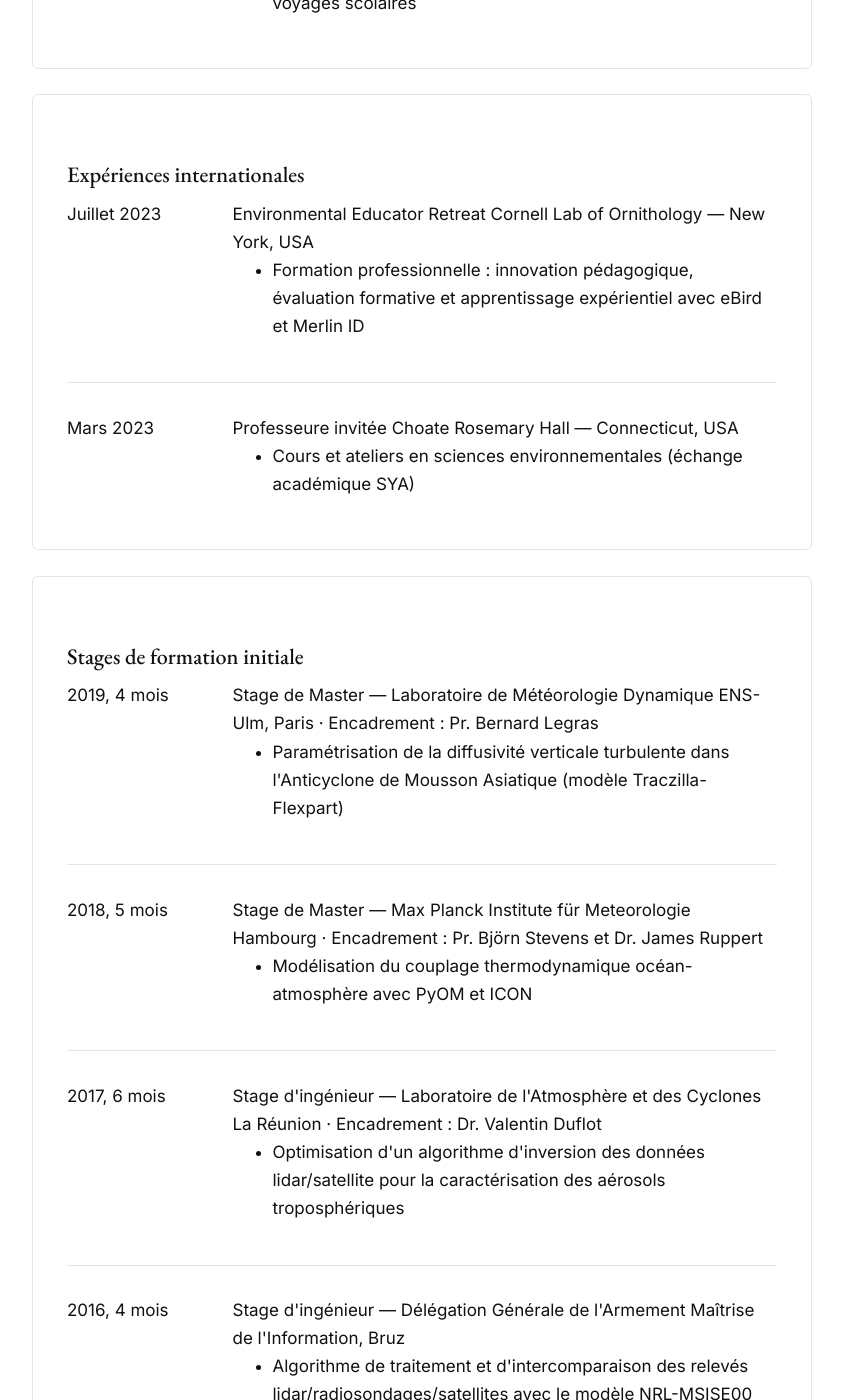
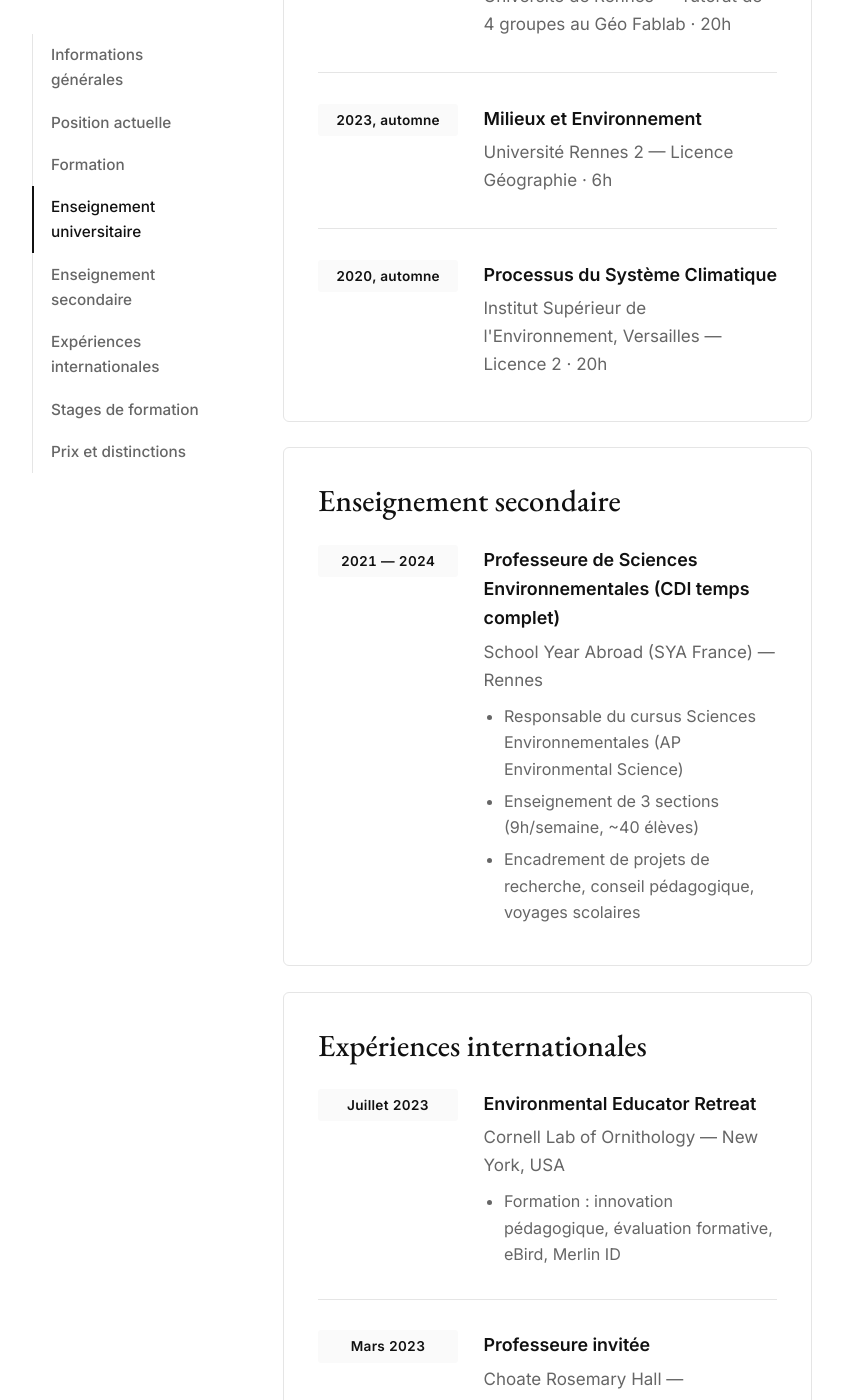
Before and after one commit to marieleapouliquen/marieleapouliquen.github.io, a Jekyll site: the page built from _pages/cv.md, in a window 1280 px wide and 1400 px high, scrolled down 2453 px. Shown: the whole window, without its empty margins (218-1061 px from the left). Built offline with Jekyll 4.4.1, drawn with Linux system fonts in a browser that asks for light colours; some of the changed text lies outside the part shown.

Commit message:
Update cv.md

```diff
--- a/_pages/cv.md
+++ b/_pages/cv.md
@@ -1,245 +1,255 @@
 ---
 layout: default
 permalink: /cv/
-title: CV
-description: Curriculum vitae de Marie-Léa Pouliquen
+title: ""
+description: Curriculum vitae
+body_class: page-cv
 ---
 
-<div class="cv-section">
-<h3>Informations générales</h3>
+<div class="cv-layout">
 
-<div class="cv-entry">
-  <div class="cv-date">Nom complet</div>
-  <div class="cv-content">Marie-Léa Pouliquen</div>
+<aside class="cv-toc">
+  <ul class="cv-toc-list">
+    <li><a href="#general">Informations générales</a></li>
+    <li><a href="#position">Position actuelle</a></li>
+    <li><a href="#formation">Formation</a></li>
+    <li><a href="#enseignement-sup">Enseignement universitaire</a></li>
+    <li><a href="#enseignement-sec">Enseignement secondaire</a></li>
+    <li><a href="#international">Expériences internationales</a></li>
+    <li><a href="#stages">Stages de formation</a></li>
+    <li><a href="#distinctions">Prix et distinctions</a></li>
+  </ul>
+</aside>
+
+<div class="cv-main">
+
+<div class="cv-header">
+  <div class="cv-header-text">
+    <h1>CV</h1>
+    <p style="color: var(--color-muted); margin: 0;">Version PDF complète disponible sur demande.</p>
+  </div>
+  <a href="mailto:marie-lea.pouliquen@univ-rennes.fr" class="cv-pdf-button">📧 Me contacter</a>
 </div>
 
+<section class="cv-section" id="general">
+<h2>Informations générales</h2>
+<dl class="cv-info-grid">
+  <dt>Nom</dt><dd>Marie-Léa Pouliquen</dd>
+  <dt>Disciplines</dt><dd>Sociologie de l'environnement · Sciences du climat et de l'atmosphère · Éducation aux enjeux écologiques</dd>
+  <dt>Langues</dt><dd>Français (langue maternelle), Anglais (courant)</dd>
+  <dt>Informatique</dt><dd>Python · R · Matlab · GitHub · LaTeX · Canvas LMS · WordPress</dd>
+</dl>
+</section>
+
+<section class="cv-section" id="position">
+<h2>Position actuelle</h2>
 <div class="cv-entry">
-  <div class="cv-date">Disciplines</div>
-  <div class="cv-content">Sociologie de l'environnement · Sciences du climat et de l'atmosphère · Éducation aux enjeux écologiques</div>
-</div>
-
-<div class="cv-entry">
-  <div class="cv-date">Langues</div>
-  <div class="cv-content">Français (langue maternelle) · Anglais (courant)</div>
-</div>
-
-<div class="cv-entry">
-  <div class="cv-date">Informatique</div>
-  <div class="cv-content">Python · R · Matlab · GitHub · LaTeX · Canvas LMS · WordPress</div>
-</div>
-
-</div>
-
-<div class="cv-section">
-<h3>Position actuelle</h3>
-
-<div class="cv-entry">
-  <div class="cv-date">2024 – aujourd'hui</div>
-  <div class="cv-content">
-    <span class="cv-title">Doctorante-ingénieure en Sociologie de l'Environnement et Géosciences</span>
-    <span class="cv-place">CNRS · Géosciences Rennes (UMR 6118) × Espaces et Sociétés (UMR 6590) · Université Rennes 2</span>
+  <span class="cv-entry-date">2024 — auj.</span>
+  <div class="cv-entry-content">
+    <span class="cv-entry-title">Doctorante-ingénieure en Sociologie de l'Environnement et Géosciences</span>
+    <span class="cv-entry-place">CNRS · Géosciences Rennes (UMR 6118) × Espaces et Sociétés (UMR 6590) · Université Rennes 2</span>
     <ul>
       <li>École Doctorale Espaces, Sociétés, Civilisations</li>
       <li>Co-encadrement : V. Van Tilbeurgh, L. Longuevergne, G. Barragan-Jason</li>
     </ul>
   </div>
 </div>
+</section>
 
-</div>
-
-<div class="cv-section">
-<h3>Formation</h3>
-
+<section class="cv-section" id="formation">
+<h2>Formation</h2>
 <div class="cv-entry">
-  <div class="cv-date">2017 – 2020</div>
-  <div class="cv-content">
-    <span class="cv-title">Normalienne en Géosciences et Environnement</span>
-    <span class="cv-place">École Normale Supérieure (Ulm), Paris</span>
+  <span class="cv-entry-date">2017 — 2020</span>
+  <div class="cv-entry-content">
+    <span class="cv-entry-title">Normalienne en Géosciences et Environnement</span>
+    <span class="cv-entry-place">École Normale Supérieure (Ulm), Paris</span>
     <ul>
-      <li>Majeure Géosciences — Master Recherche en Sciences de l'Océan, de l'Atmosphère et du Climat</li>
+      <li>Majeure Géosciences — Master Recherche Sciences de l'Océan, de l'Atmosphère et du Climat</li>
       <li>Mineure Environnement et Société — CERES</li>
     </ul>
   </div>
 </div>
-
 <div class="cv-entry">
-  <div class="cv-date">2014 – 2017</div>
-  <div class="cv-content">
-    <span class="cv-title">Ingénieure généraliste</span>
-    <span class="cv-place">École des Mines de Douai</span>
+  <span class="cv-entry-date">2014 — 2017</span>
+  <div class="cv-entry-content">
+    <span class="cv-entry-title">Ingénieure généraliste</span>
+    <span class="cv-entry-place">École des Mines de Douai</span>
     <ul>
       <li>Spécialité Génie de l'Environnement et des Risques Industriels</li>
     </ul>
   </div>
 </div>
-
 <div class="cv-entry">
-  <div class="cv-date">2012 – 2014</div>
-  <div class="cv-content">
-    <span class="cv-title">CPGE Mathématiques-Physique (MPSI/MP)</span>
-    <span class="cv-place">Lycée Lakanal, Sceaux</span>
+  <span class="cv-entry-date">2012 — 2014</span>
+  <div class="cv-entry-content">
+    <span class="cv-entry-title">CPGE Mathématiques-Physique (MPSI/MP)</span>
+    <span class="cv-entry-place">Lycée Lakanal, Sceaux</span>
   </div>
 </div>
+</section>
 
-</div>
-
-<div class="cv-section">
-<h3>Enseignement universitaire</h3>
-
+<section class="cv-section" id="enseignement-sup">
+<h2>Enseignement universitaire</h2>
 <div class="cv-entry">
-  <div class="cv-date">2026, hiver</div>
-  <div class="cv-content">
-    <span class="cv-title">Dynamique des Enveloppes Fluides (Géophysique)</span>
-    <span class="cv-place">Université de Rennes — Licence physique/chimie/sciences de la terre · 30h</span>
+  <span class="cv-entry-date">2026, hiver</span>
+  <div class="cv-entry-content">
+    <span class="cv-entry-title">Dynamique des Enveloppes Fluides (Géophysique)</span>
+    <span class="cv-entry-place">Université de Rennes — Licence STE/SVT/CPES · 30h</span>
   </div>
 </div>
-
 <div class="cv-entry">
-  <div class="cv-date">2025, automne</div>
-  <div class="cv-content">
-    <span class="cv-title">Challenge Transition Énergétique et Sociétale</span>
-    <span class="cv-place">Université de Rennes — Tutorat de 4 groupes au Géo Fablab · 20h</span>
+  <span class="cv-entry-date">2025, automne</span>
+  <div class="cv-entry-content">
+    <span class="cv-entry-title">Challenge Transition Énergétique et Sociétale</span>
+    <span class="cv-entry-place">Université de Rennes — Tutorat de 4 groupes au Géo Fablab · 20h</span>
   </div>
 </div>
-
 <div class="cv-entry">
-  <div class="cv-date">2023, automne</div>
-  <div class="cv-content">
-    <span class="cv-title">Milieux et Environnement</span>
-    <span class="cv-place">Université Rennes 2 — Licence Géographie · 6h</span>
+  <span class="cv-entry-date">2023, automne</span>
+  <div class="cv-entry-content">
+    <span class="cv-entry-title">Milieux et Environnement</span>
+    <span class="cv-entry-place">Université Rennes 2 — Licence Géographie · 6h</span>
   </div>
 </div>
-
 <div class="cv-entry">
-  <div class="cv-date">2020, automne</div>
-  <div class="cv-content">
-    <span class="cv-title">Processus du Système Climatique</span>
-    <span class="cv-place">Institut Supérieur de l'Environnement, Versailles — Licence 2 · 20h</span>
+  <span class="cv-entry-date">2020, automne</span>
+  <div class="cv-entry-content">
+    <span class="cv-entry-title">Processus du Système Climatique</span>
+    <span class="cv-entry-place">Institut Supérieur de l'Environnement, Versailles — Licence 2 · 20h</span>
   </div>
 </div>
+</section>
 
-</div>
-
-<div class="cv-section">
-<h3>Enseignement secondaire</h3>
-
+<section class="cv-section" id="enseignement-sec">
+<h2>Enseignement secondaire</h2>
 <div class="cv-entry">
-  <div class="cv-date">2021 – 2024</div>
-  <div class="cv-content">
-    <span class="cv-title">Professeure de Sciences Environnementales (CDI temps complet)</span>
-    <span class="cv-place">School Year Abroad (SYA France) — Rennes</span>
+  <span class="cv-entry-date">2021 — 2024</span>
+  <div class="cv-entry-content">
+    <span class="cv-entry-title">Professeure de Sciences Environnementales (CDI temps complet)</span>
+    <span class="cv-entry-place">School Year Abroad (SYA France) — Rennes</span>
     <ul>
-      <li>Responsable du cursus Sciences Environnementales (programme AP Environmental Science)</li>
-      <li>Enseignement de trois sections (9h/semaine, ~40 élèves)</li>
+      <li>Responsable du cursus Sciences Environnementales (AP Environmental Science)</li>
+      <li>Enseignement de 3 sections (9h/semaine, ~40 élèves)</li>
       <li>Encadrement de projets de recherche, conseil pédagogique, voyages scolaires</li>
     </ul>
   </div>
 </div>
+</section>
 
-</div>
-
-<div class="cv-section">
-<h3>Expériences internationales</h3>
-
+<section class="cv-section" id="international">
+<h2>Expériences internationales</h2>
 <div class="cv-entry">
-  <div class="cv-date">Juillet 2023</div>
-  <div class="cv-content">
-    <span class="cv-title">Environmental Educator Retreat</span>
-    <span class="cv-place">Cornell Lab of Ornithology — New York, USA</span>
+  <span class="cv-entry-date">Juillet 2023</span>
+  <div class="cv-entry-content">
+    <span class="cv-entry-title">Environmental Educator Retreat</span>
+    <span class="cv-entry-place">Cornell Lab of Ornithology — New York, USA</span>
     <ul>
-      <li>Formation professionnelle : innovation pédagogique, évaluation formative et apprentissage expérientiel avec eBird et Merlin ID</li>
+      <li>Formation : innovation pédagogique, évaluation formative, eBird, Merlin ID</li>
     </ul>
   </div>
 </div>
-
 <div class="cv-entry">
-  <div class="cv-date">Mars 2023</div>
-  <div class="cv-content">
-    <span class="cv-title">Professeure invitée</span>
-    <span class="cv-place">Choate Rosemary Hall — Connecticut, USA</span>
+  <span class="cv-entry-date">Mars 2023</span>
+  <div class="cv-entry-content">
+    <span class="cv-entry-title">Professeure invitée</span>
+    <span class="cv-entry-place">Choate Rosemary Hall — Connecticut, USA</span>
     <ul>
       <li>Cours et ateliers en sciences environnementales (échange académique SYA)</li>
     </ul>
   </div>
 </div>
+</section>
 
-</div>
-
-<div class="cv-section">
-<h3>Stages de formation initiale</h3>
-
+<section class="cv-section" id="stages">
+<h2>Stages de formation initiale</h2>
 <div class="cv-entry">
-  <div class="cv-date">2019, 4 mois</div>
-  <div class="cv-content">
-    <span class="cv-title">Stage de Master — Laboratoire de Météorologie Dynamique</span>
-    <span class="cv-place">ENS-Ulm, Paris · Encadrement : Pr. Bernard Legras</span>
+  <span class="cv-entry-date">2019, 4 mois</span>
+  <div class="cv-entry-content">
+    <span class="cv-entry-title">Stage de Master — Laboratoire de Météorologie Dynamique</span>
+    <span class="cv-entry-place">ENS-Ulm, Paris · Pr. Bernard Legras</span>
     <ul>
-      <li>Paramétrisation de la diffusivité verticale turbulente dans l'Anticyclone de Mousson Asiatique (modèle Traczilla-Flexpart)</li>
+      <li>Paramétrisation de la diffusivité verticale turbulente dans l'Anticyclone de Mousson Asiatique (Traczilla-Flexpart)</li>
     </ul>
   </div>
 </div>
-
 <div class="cv-entry">
-  <div class="cv-date">2018, 5 mois</div>
-  <div class="cv-content">
-    <span class="cv-title">Stage de Master — Max Planck Institute für Meteorologie</span>
-    <span class="cv-place">Hambourg · Encadrement : Pr. Björn Stevens et Dr. James Ruppert</span>
+  <span class="cv-entry-date">2018, 5 mois</span>
+  <div class="cv-entry-content">
+    <span class="cv-entry-title">Stage de Master — Max Planck Institute für Meteorologie</span>
+    <span class="cv-entry-place">Hambourg · Pr. Björn Stevens et Dr. James Ruppert</span>
     <ul>
-      <li>Modélisation du couplage thermodynamique océan-atmosphère avec PyOM et ICON</li>
+      <li>Modélisation du couplage thermodynamique océan-atmosphère (PyOM, ICON)</li>
     </ul>
   </div>
 </div>
-
 <div class="cv-entry">
-  <div class="cv-date">2017, 6 mois</div>
-  <div class="cv-content">
-    <span class="cv-title">Stage d'ingénieur — Laboratoire de l'Atmosphère et des Cyclones</span>
-    <span class="cv-place">La Réunion · Encadrement : Dr. Valentin Duflot</span>
+  <span class="cv-entry-date">2017, 6 mois</span>
+  <div class="cv-entry-content">
+    <span class="cv-entry-title">Stage d'ingénieur — Laboratoire de l'Atmosphère et des Cyclones</span>
+    <span class="cv-entry-place">La Réunion · Dr. Valentin Duflot</span>
     <ul>
-      <li>Optimisation d'un algorithme d'inversion des données lidar/satellite pour la caractérisation des aérosols troposphériques</li>
+      <li>Inversion lidar/satellite pour la caractérisation des aérosols troposphériques</li>
     </ul>
   </div>
 </div>
-
 <div class="cv-entry">
-  <div class="cv-date">2016, 4 mois</div>
-  <div class="cv-content">
-    <span class="cv-title">Stage d'ingénieur — Délégation Générale de l'Armement</span>
-    <span class="cv-place">Maîtrise de l'Information, Bruz</span>
+  <span class="cv-entry-date">2016, 4 mois</span>
+  <div class="cv-entry-content">
+    <span class="cv-entry-title">Stage d'ingénieur — Délégation Générale de l'Armement</span>
+    <span class="cv-entry-place">Maîtrise de l'Information, Bruz</span>
     <ul>
-      <li>Algorithme de traitement et d'intercomparaison des relevés lidar/radiosondages/satellites avec le modèle NRL-MSISE00</li>
+      <li>Traitement et intercomparaison de relevés lidar/radiosondages/satellites avec NRL-MSISE00</li>
     </ul>
   </div>
 </div>
+</section>
 
-</div>
-
-<div class="cv-section">
-<h3>Prix et distinctions</h3>
-
+<section class="cv-section" id="distinctions">
+<h2>Prix et distinctions</h2>
 <div class="cv-entry">
-  <div class="cv-date">2023</div>
-  <div class="cv-content">
-    <span class="cv-title">Certified AMS Teacher</span>
-    <span class="cv-place">American Meteorological Society</span>
+  <span class="cv-entry-date">2023</span>
+  <div class="cv-entry-content">
+    <span class="cv-entry-title">Certified AMS Teacher</span>
+    <span class="cv-entry-place">American Meteorological Society</span>
     <ul>
       <li>Certification d'enseignement obtenue sur dossier (projet pédagogique sur la qualité de l'air)</li>
     </ul>
   </div>
 </div>
+</section>
+
+<p style="margin-top: 2rem;">Voir aussi : <a href="{{ '/publications/' | relative_url }}">Publications</a> · <a href="{{ '/diffusion/' | relative_url }}">Diffusion et médiation</a></p>
 
 </div>
-
-<div class="cv-section">
-<h3>Publications</h3>
-
-Voir la page <a href="{{ '/publications/' | relative_url }}">Publications</a>.
-
 </div>
 
-<div class="cv-section">
-<h3>Diffusion et médiation</h3>
+<script>
+// Sommaire qui surligne la section active au scroll
+document.addEventListener('DOMContentLoaded', function() {
+  const sections = document.querySelectorAll('.cv-section');
+  const tocLinks = document.querySelectorAll('.cv-toc-list a');
 
-Voir la page <a href="{{ '/diffusion/' | relative_url }}">Diffusion</a>.
+  function setActive() {
+    let current = '';
+    sections.forEach(section => {
+      const rect = section.getBoundingClientRect();
+      if (rect.top <= 100) current = section.id;
+    });
+    tocLinks.forEach(link => {
+      link.classList.toggle('active', link.getAttribute('href') === '#' + current);
+    });
+  }
 
-</div>
+  window.addEventListener('scroll', setActive);
+  setActive();
+
+  // Smooth scroll
+  tocLinks.forEach(link => {
+    link.addEventListener('click', function(e) {
+      e.preventDefault();
+      const target = document.querySelector(this.getAttribute('href'));
+      if (target) target.scrollIntoView({ behavior: 'smooth', block: 'start' });
+    });
+  });
+});
+</script>
```
